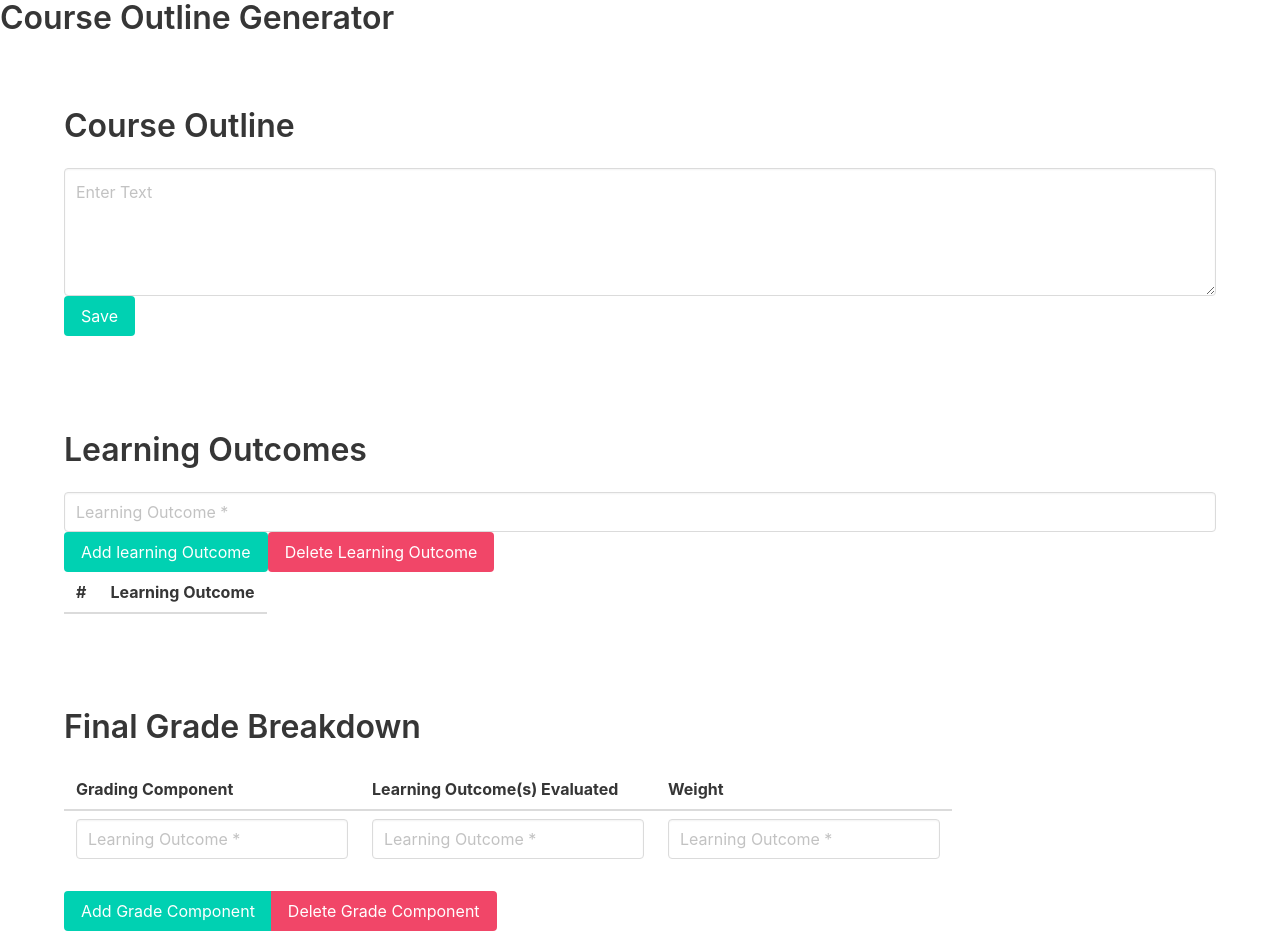
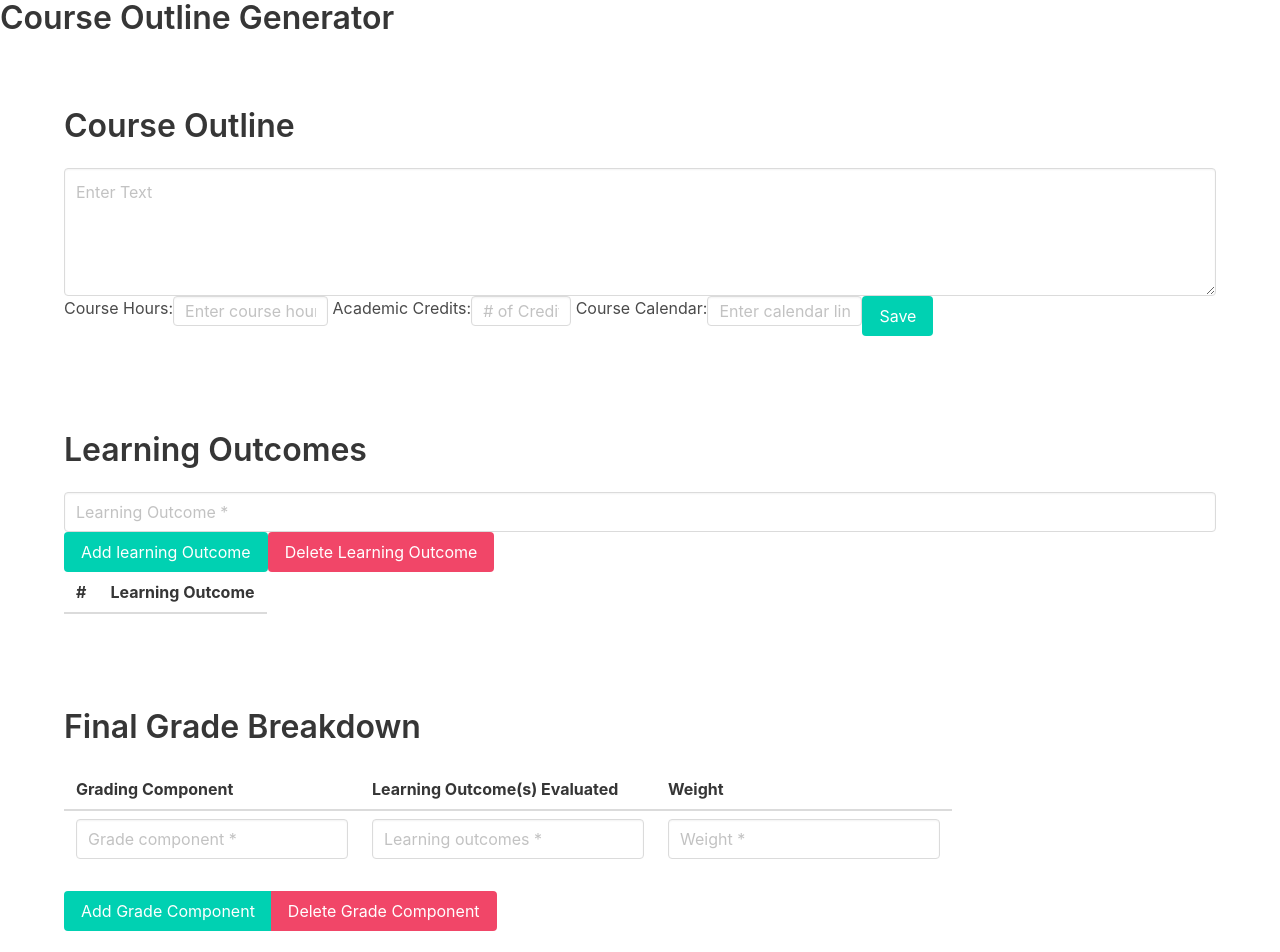
Before and after one commit to bgulseren/UofC_CourseOutlineApp, a React (Create React App) app in the folder src/course_outline_react_app/course_outline_app/: page / in a window 1280 px wide. Shown: the top 952 px of the page. Built offline with nearby package versions, Linux system fonts and the light colour scheme.

Commit message:
initial UI - course description + learning outcomes implemented

```diff
--- a/src/course_outline_react_app/course_outline_app/src/App.js
+++ b/src/course_outline_react_app/course_outline_app/src/App.js
@@ -31,9 +31,9 @@ const GradeBreakdownTableComponent = () => {
       </thead>
       <tbody>
         <tr>
-          <th><input className="input" type="text" placeholder="Learning Outcome *" id="newLearningOutcome" />  </th>
-          <td><input className="input" type="text" placeholder="Learning Outcome *" id="newLearningOutcome" />  </td>
-          <td><input className="input" type="text" placeholder="Learning Outcome *" id="newLearningOutcome" />  </td>
+          <th><input className="input" type="text" placeholder="Grade component *" id="new-grade-component" />  </th>
+          <td><input className="input" type="text" placeholder="Learning outcomes *" id="learning-outcomes" />  </td>
+          <td><input className="input" type="text" placeholder="Weight *" id="weight" />  </td>
         </tr>
       </tbody>
     </table>
@@ -46,12 +46,14 @@ const LearningOutcomesComponent = () => {
     let table = document.getElementById('learningOutcomesTable');
     let ID = table.rows.length-1;
     let text = document.getElementById('newLearningOutcome');
+    if(text.value !== ''){
       let row = table.insertRow(-1);
       let cell1 = row.insertCell(0);
       let cell2 = row.insertCell(1);
       cell1.innerHTML = ID;
       cell2.innerHTML = text.value;
       text.value = '';
+    }
   }
 
   function deleteLearningOutcomeClickHandler(){
@@ -103,6 +105,27 @@ function App() {
         <div className="container">
           <h1 className="title">Course Outline</h1>
             <textarea className="textarea" placeholder="Enter Text"></textarea>
+            <label> Course Hours:
+              <input className="input"
+                type="text"
+                placeholder="Enter course hours  *"
+                id="course-hours"
+                style={{ width:"155px", height:"30px" }} />
+            </label>
+            <label> Academic Credits:
+              <input className="input"
+                type="text"
+                placeholder="# of Credits*"
+                id="acemedic-credits"
+                style={{ width:"100px", height:"30px" }} />
+            </label>
+            <label> Course Calendar:
+              <input className="input"
+                type="text"
+                placeholder="Enter calendar link  *"
+                id="course-calendar"
+                style={{ width:"155px", height:"30px" }} />
+            </label>
             <button className="button is-primary">Save</button>
         </div>
       </section>
```
Also changed, not shown: 1 other file (tests, documents, lock files or other folders). Lines whose indentation alone changed are shown as unchanged.
